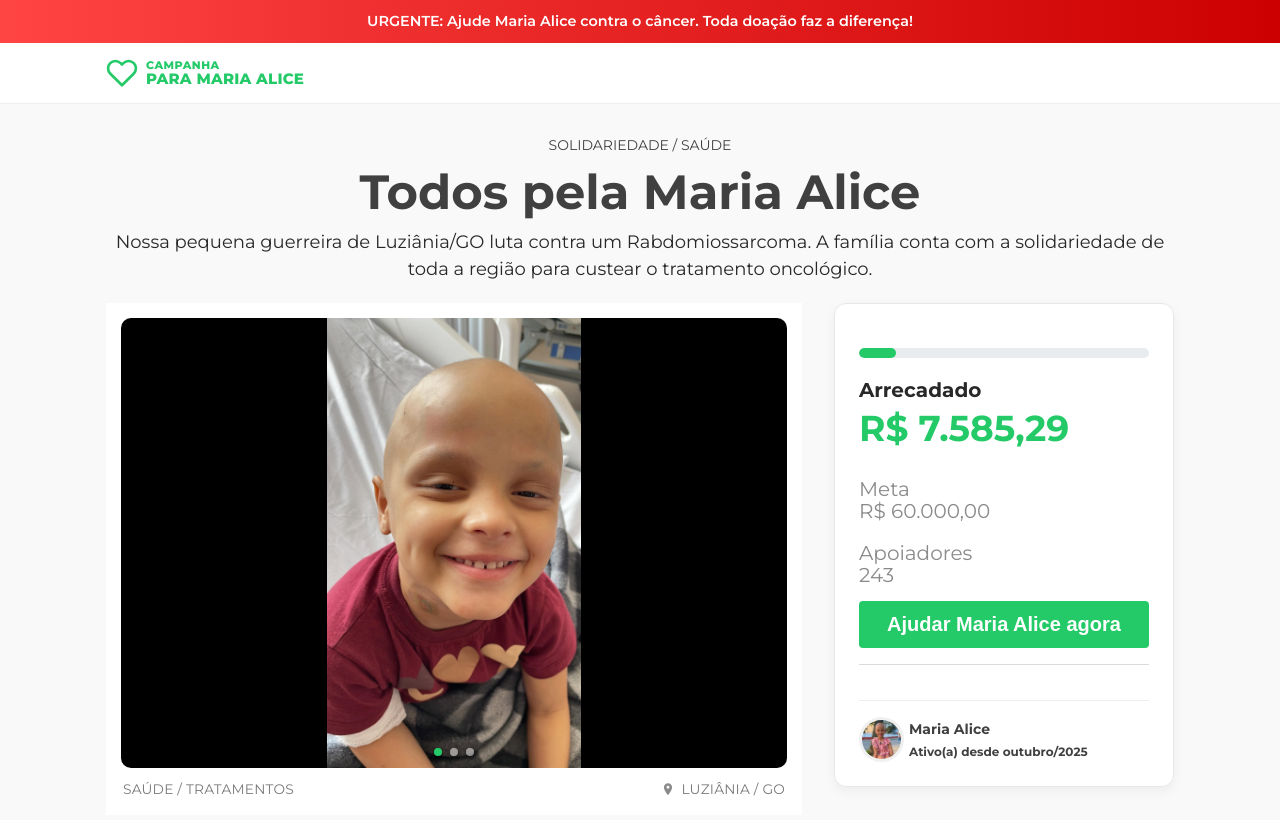
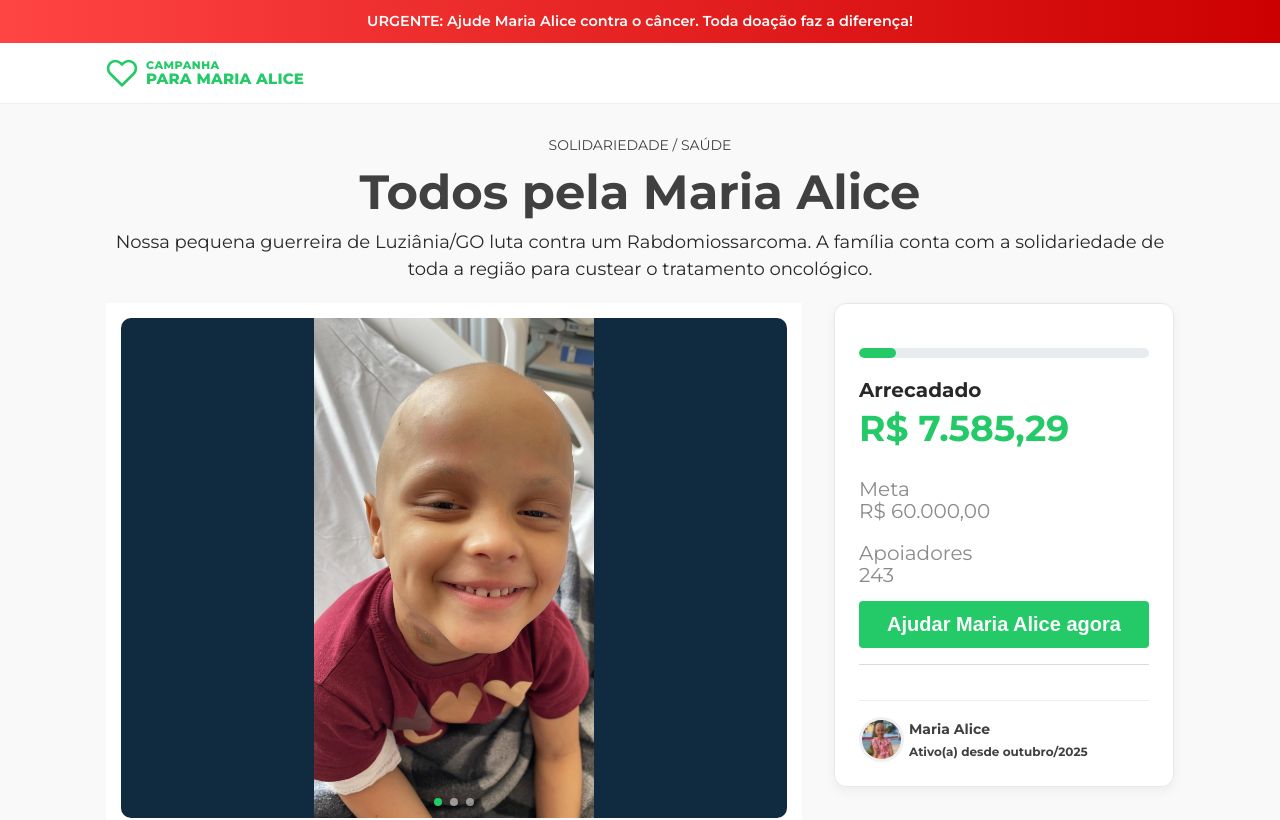
Before and after one commit to Leo121coder/lp-maria-alice, a React (Vite) app: page / in a window 1280 px wide. Shown: the top 820 px of the page. Built offline with nearby package versions, Linux system fonts and the light colour scheme.

Commit message:
fix(ui): refatorar cortes das imagens do carrossel para remover bordas pretas

```diff
--- a/src/components/Hero.tsx
+++ b/src/components/Hero.tsx
@@ -81,11 +81,11 @@ export function Hero() {
                 flex: '0 0 100%',
                 height: 'auto',
                 display: 'block',
-                objectFit: 'contain',    // NÃO recorta a imagem
-                aspectRatio: '1/1',      // Mantém um box quadrado padrão para não ficar pulando
-                maxHeight: '450px',      // Proteção para não ficar gigante no desktop
-                scrollSnapAlign: 'start',// Parada perfeita no touch
-                backgroundColor: '#000'  // Fundo preto atrás da foto para dar contraste estilo galeria
+                objectFit: i === 1 ? 'contain' : 'cover', // Apenas a imagem 2 usa contain
+                aspectRatio: '4/3',      // Padrão retangular/paisagem ideal para banners
+                maxHeight: '500px',      // Proteção para desktop
+                scrollSnapAlign: 'start',
+                backgroundColor: i === 1 ? '#102B3F' : 'transparent' // Fundo azul marinho escuro (da paleta do site) apenas para a imagem 2
               }}
             />
           ))}
```
